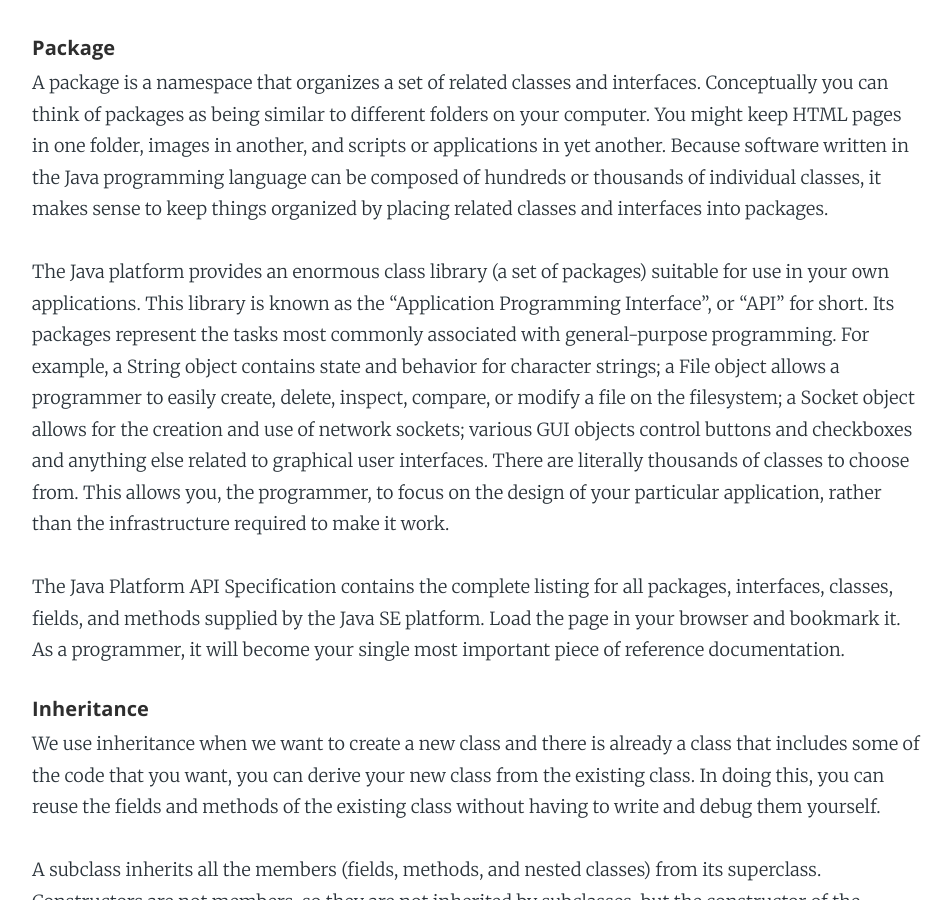
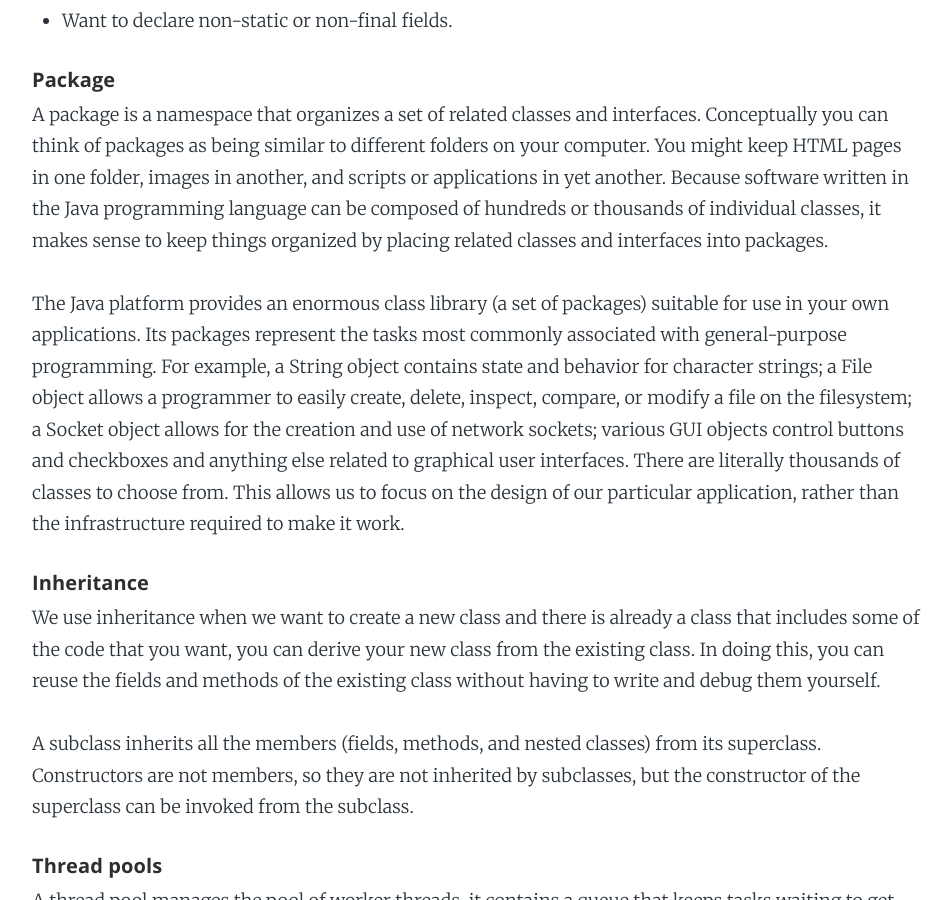
Before and after one commit to Carpk/ShawnKlein, a Jekyll site: the page built from _posts/2016-08-10-java-basics.md, in a window 1280 px wide and 900 px high, scrolled down 4249 px. Shown: the whole window, without its empty margins (164-1116 px from the left). Built offline with Jekyll 4.4.1, drawn with Linux system fonts in a browser that asks for light colours; nearby versions of some CDN libraries; some web fonts are replaced; Markdown is read by kramdown in place of the engine named in the settings; some of the changed text lies outside the part shown.

Commit message:
delete excess wording in different sections of Java-Basics post

```diff
--- a/_posts/2016-08-10-java-basics.md
+++ b/_posts/2016-08-10-java-basics.md
@@ -10,7 +10,7 @@ navigation: True
 logo: 'assets/images/logo.png'
 ---
 
-We are going to cover some Java basics. This post is intended to be an ideal reference guide. We will talk about some commonly used keywords, classes, and cover some light troubleshooting skills.
+This post attempts to cover some ofthe basics in Java. Its meant for someone with some basic programming knowledge, but still new to Java. We will talk about some commonly used keywords, classes, and cover some light troubleshooting skills.
 
 To create a runnable Java object, we need to compile our source code using `javac` and our `.java` file. After compiled, we have Java _bytecode_, that can be ran on numerous devices.
 
@@ -163,9 +163,7 @@ We should consider using abstract classes when:
 
 A package is a namespace that organizes a set of related classes and interfaces. Conceptually you can think of packages as being similar to different folders on your computer. You might keep HTML pages in one folder, images in another, and scripts or applications in yet another. Because software written in the Java programming language can be composed of hundreds or thousands of individual classes, it makes sense to keep things organized by placing related classes and interfaces into packages.
 
-The Java platform provides an enormous class library (a set of packages) suitable for use in your own applications. This library is known as the "Application Programming Interface", or "API" for short. Its packages represent the tasks most commonly associated with general-purpose programming. For example, a String object contains state and behavior for character strings; a File object allows a programmer to easily create, delete, inspect, compare, or modify a file on the filesystem; a Socket object allows for the creation and use of network sockets; various GUI objects control buttons and checkboxes and anything else related to graphical user interfaces. There are literally thousands of classes to choose from. This allows you, the programmer, to focus on the design of your particular application, rather than the infrastructure required to make it work.
-
-The Java Platform API Specification contains the complete listing for all packages, interfaces, classes, fields, and methods supplied by the Java SE platform. Load the page in your browser and bookmark it. As a programmer, it will become your single most important piece of reference documentation.
+The Java platform provides an enormous class library (a set of packages) suitable for use in your own applications. Its packages represent the tasks most commonly associated with general-purpose programming. For example, a String object contains state and behavior for character strings; a File object allows a programmer to easily create, delete, inspect, compare, or modify a file on the filesystem; a Socket object allows for the creation and use of network sockets; various GUI objects control buttons and checkboxes and anything else related to graphical user interfaces. There are literally thousands of classes to choose from. This allows us to focus on the design of our particular application, rather than the infrastructure required to make it work.
 
 ###### Inheritance
 
```
Also changed, not shown: other parts of _posts/2016-08-10-java-basics.md (+1 -1 lines).
